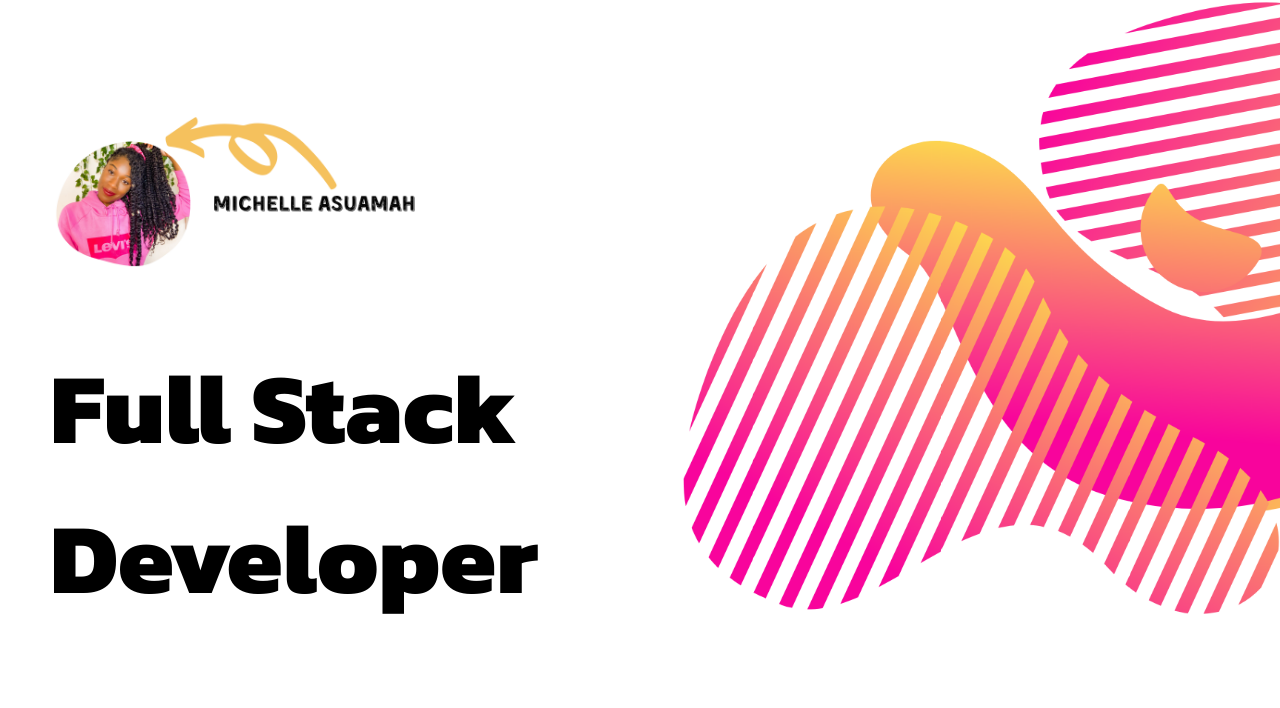
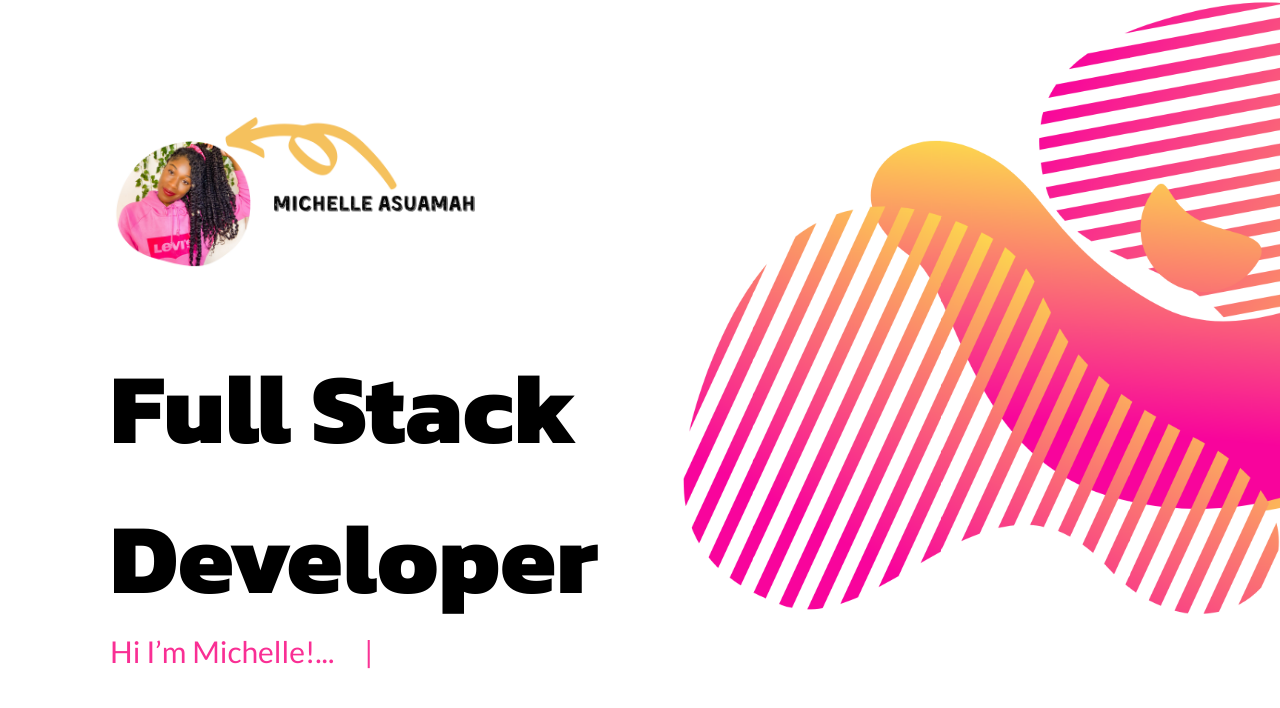
Before and after one commit to MAsuamah/dev-portfolio, a React (Create React App) app: page / in a window 1280 px wide. Shown: the top 708 px of the page. Built offline with nearby package versions, Linux system fonts and the light colour scheme; a web font is replaced by a local one.

Commit message:
typed.js implemented

```diff
--- a/package.json
+++ b/package.json
@@ -10,6 +10,7 @@
     "react-dom": "^17.0.2",
     "react-reveal": "^1.2.2",
     "react-scripts": "4.0.3",
+    "typed.js": "^2.0.12",
     "web-vitals": "^1.1.2"
   },
   "scripts": {
--- a/src/assets/styles/Hero.css
+++ b/src/assets/styles/Hero.css
@@ -5,6 +5,10 @@
   background-attachment: fixed;
   background-size: cover;
   position: relative;
+}
+
+div {
+  margin-left: 20px;
 }
 
 h1 {
@@ -22,3 +26,9 @@ img {
   margin-top: 80px;
   border-radius: 20px;
 }
+
+span {
+  font-size: 30px;
+  margin-left: 30px;
+  color: #F92F94 ;
+}
--- a/src/components/Hero/index.js
+++ b/src/components/Hero/index.js
@@ -1,9 +1,39 @@
-import React from 'react';
+import React, { useRef } from 'react'
 import "../../assets/styles/Hero.css"
 import Fade from 'react-reveal/Fade';
+import Typed from 'typed.js';
 
 
 function Hero() {
+  const el = React.useRef(null);
+  // Create reference to store the Typed instance itself
+	const typed = React.useRef(null);
+
+  React.useEffect(() => {
+    const options = {
+    	strings: [
+        'Hi I’m Michelle!...',
+        'Scroll to read about me...',
+        'Then check out my work and résumé...',
+        'and after that...',
+        'let\'s connect!'
+      ],
+      typeSpeed: 75,
+      backSpeed: 50,
+      startDelay: 3100,
+      loop: true
+    };
+
+    // elRef refers to the <span> rendered below
+    typed.current = new Typed(el.current, options);
+
+    return () => {
+      // Make sure to destroy Typed instance during cleanup
+      // to prevent memory leaks
+      typed.current.destroy();
+    }
+  }, [])
+
   return (
     <div className="hero-image">
       <img src={require(`../../assets/images/portfolio-logo.png`).default}></img>
@@ -13,6 +43,11 @@ function Hero() {
       <Fade delay={2000}>
       <h1>Developer</h1>
       </Fade>
+      <Fade delay={3000}>
+      <div className="type-wrap">
+        <span style={{ whiteSpace: 'pre' }} ref={el} />
+      </div>
+      </Fade>
     </div>
   );
 }
```
Also changed, not shown: 1 other file (tests, documents, lock files or other folders).
